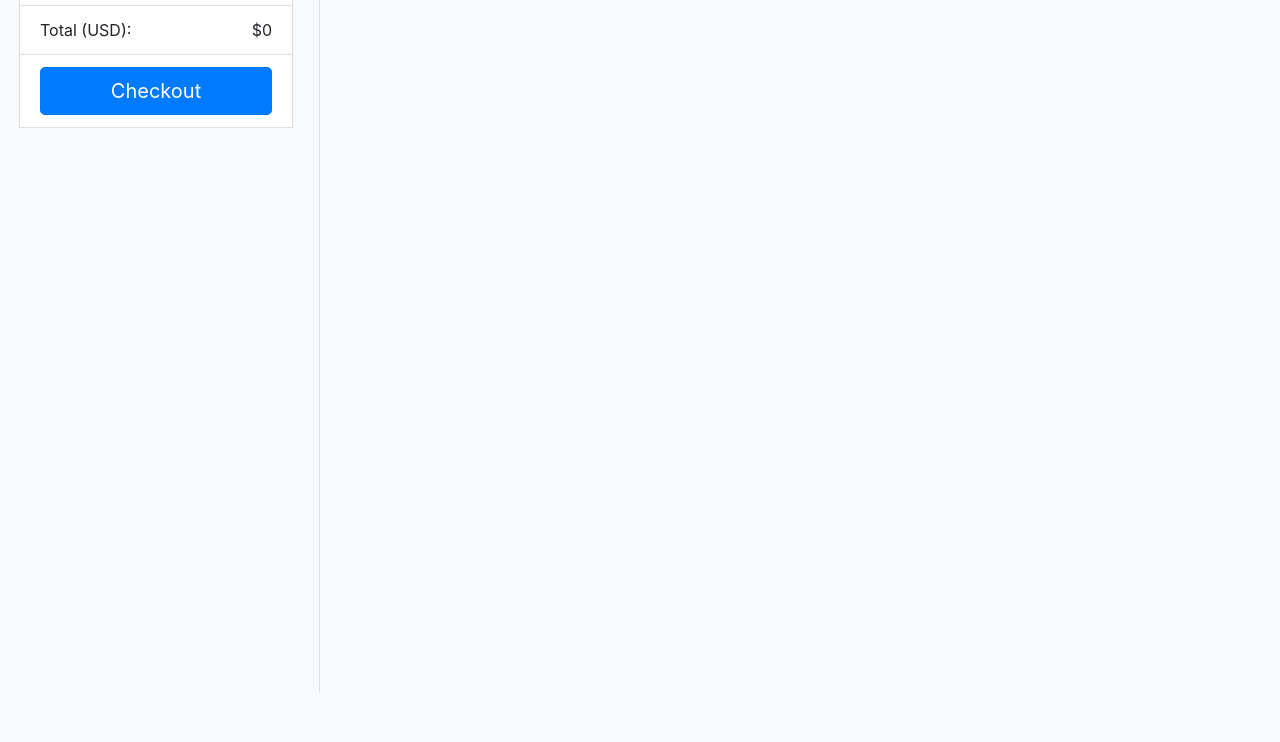
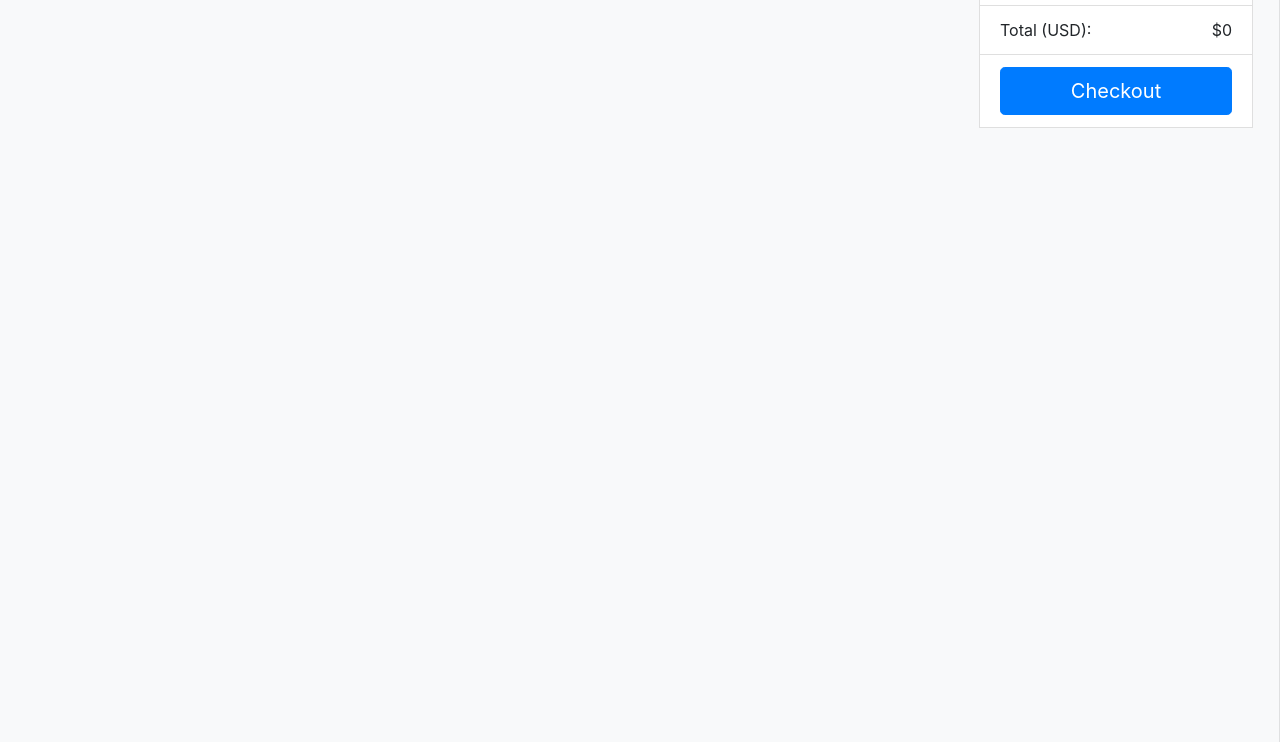
Before and after one commit to strtw/ES6-Shopping-Page, a website built with webpack: page dist/index.html in a window 1280 px wide. Shown: the part 108-850 px from the top of the page. Before the commit the page ends 800 px from the top, so only its background shows below. Built offline with nearby package versions, Linux system fonts and the light colour scheme.

Commit message:
Add fixed table header & move shopping checkout to right side of page

```diff
--- a/src/modules/product-page.js
+++ b/src/modules/product-page.js
@@ -40,7 +40,9 @@ const BuildProductPage = (function ProductPageBuilder(products) {
       tableRows = currentRow + tableRows; //add each row to the previous row
     });
     // Return the table with the inserted tableRows
-    return `<table class="table" id="product-table">
+    return `
+    <div class="table-fix">
+    <table class="table" id="product-table">
                 <thead>
                     <tr>
                         <th style="width: 16.66%">Product</th>
@@ -53,7 +55,8 @@ const BuildProductPage = (function ProductPageBuilder(products) {
                 <tbody>
                     ${tableRows}
                 </tbody>
-            </table>`;
+            </table>
+            </div>`;
   }
 
   function buildProductListing(products) {
```
Also changed, not shown: dist/index.html, dist/styles.css, dist/styles.scss, 1 other file.
